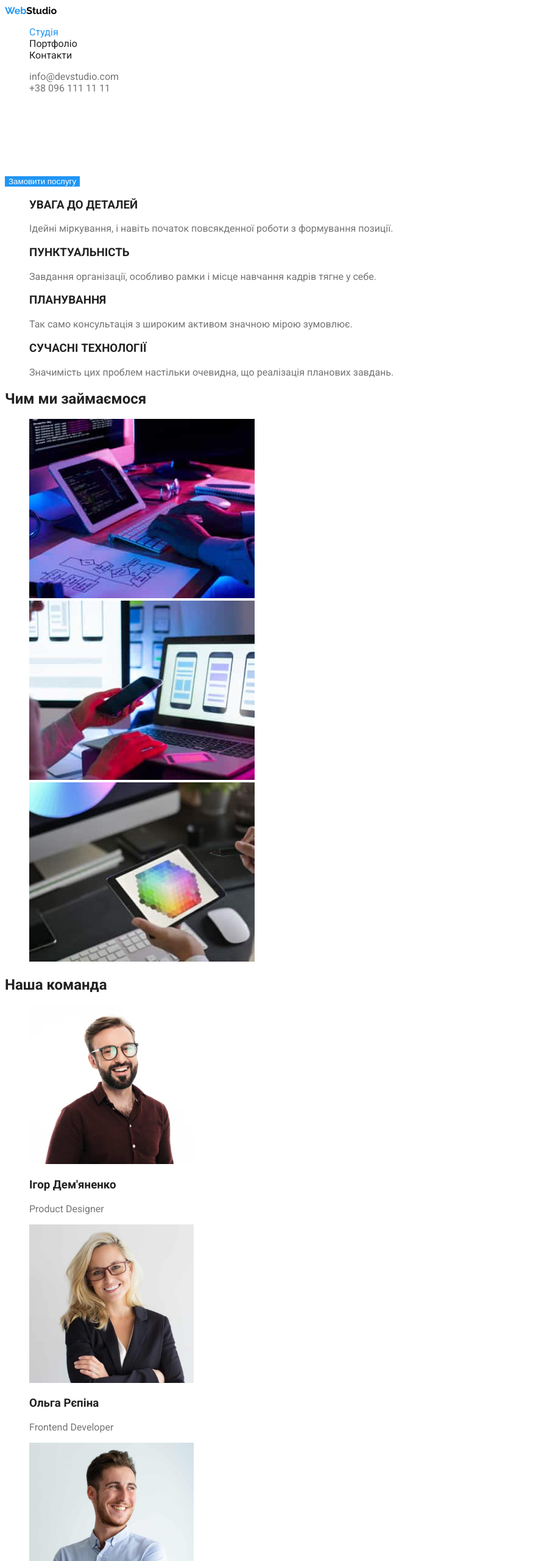
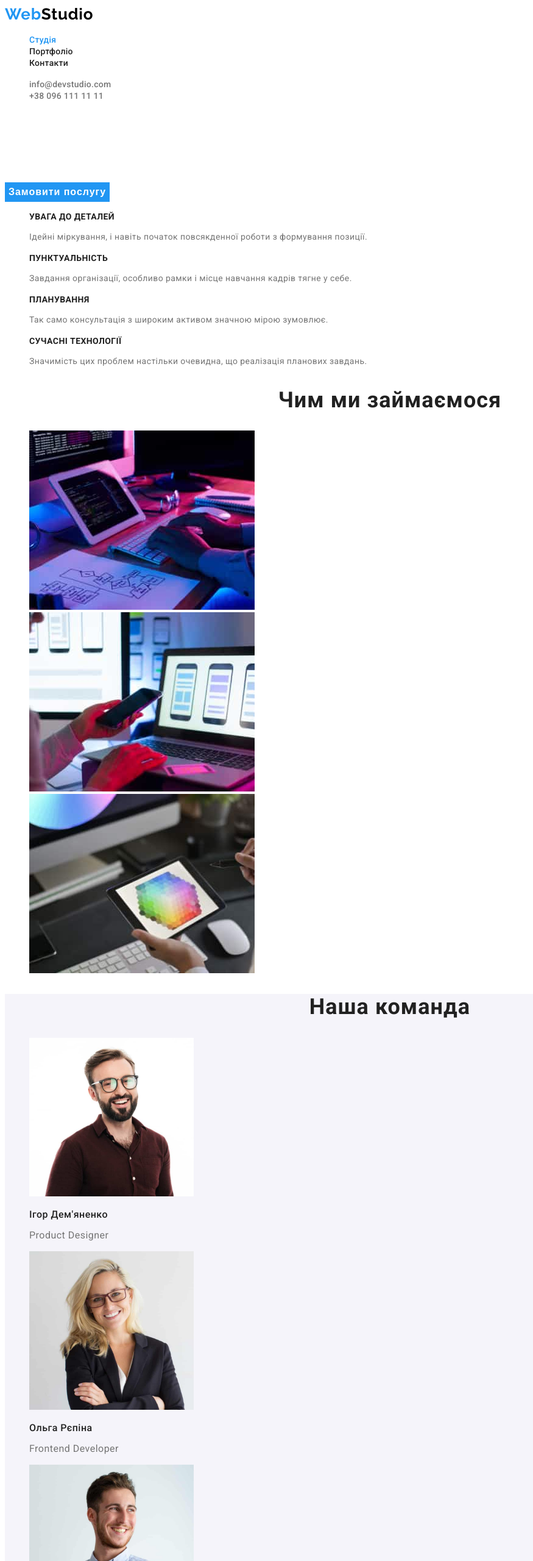
Before and after one commit to tet-n/goit-markup-hw-02, a plain HTML site: page index.html in a window 1280 px wide. Shown: the top 2560 px of the page at 61% size, without its empty margins (0-875 px from the left). Drawn offline with Linux system fonts and the light colour scheme.

Commit message:
added fonts

```diff
--- a/css/styles.css
+++ b/css/styles.css
@@ -13,6 +13,8 @@
   --primary-text-color: #757575;
   --title-text-color: #212121;
   --accent-color: #2196f3;
+  --primary-bg-color: #ffffff;
+  --secondary-bg-color: #f5f4fa;
 }
 
 .list {
@@ -20,7 +22,7 @@
 }
 
 body {
-  background-color: #ffffff;
+  background-color: var(--primary-bg-color);
   color: var(--primary-text-color);
   font-family: 'Roboto', sans-serif;
   font-style: normal;
@@ -32,7 +34,15 @@ body {
 .logo {
   color: #000000;
   font-family: 'Raleway';
+  font-weight: 700;
+  font-size: 26px;
+  line-height: 1.19;
+  letter-spacing: 0.03em;
   text-decoration: none;
+}
+
+.logo:hover {
+  color: var(--accent-color);
 }
 
 .logo-accent {
@@ -41,8 +51,12 @@ body {
 
 /* Навігація */
 .site-nav .link {
+  font-weight: 500;
+  font-size: 14px;
+  line-height: 1.14;
+  letter-spacing: 0.02em;
+  text-decoration: none;
   color: #212121;
-  text-decoration: none;
 }
 
 .site-nav .link:hover,
@@ -58,6 +72,10 @@ body {
 .contact .link {
   color: var(--primary-text-color);
   text-decoration: none;
+  font-weight: 500;
+  font-size: 14px;
+  line-height: 1.14;
+  letter-spacing: 0.02em;
 }
 
 .contact .link:hover,
@@ -81,23 +99,58 @@ body {
   background-color: var(--accent-color);
   border-style: none;
   cursor: pointer;
+  font-weight: 700;
+  font-size: 16px;
+  line-height: 1.88;
+  letter-spacing: 0.06em;
 }
 
 /* Секції */
 
 .section-title {
   color: var(--title-text-color);
+  font-weight: 700;
+  font-size: 36px;
+  line-height: 42px;
+  text-align: center;
+  letter-spacing: 0.03em;
 }
 
 /* Особливості */
 
 .feature-title {
   color: var(--title-text-color);
+  font-weight: 700;
+  font-size: 14px;
+  line-height: 1.36x;
+  letter-spacing: 0.03em;
+  text-transform: uppercase;
+}
+
+.feature-text {
+  font-size: 14px;
+  line-height: 1.71;
+  letter-spacing: 0.03em;
 }
 
 /* Наша команда */
-.title-name {
+
+.section-team {
+  background-color: var(--secondary-bg-color);
+}
+
+.title-team {
   color: var(--title-text-color);
+  font-weight: 500;
+  font-size: 16px;
+  line-height: 1.19;
+  letter-spacing: 0.03em;
+}
+
+.team-text {
+  font-size: 16px;
+  line-height: 1.18;
+  letter-spacing: 0.03em;
 }
 
 /* Підвал */
@@ -105,11 +158,17 @@ body {
 .address-footer {
   color: #ffffff;
   font-style: normal;
+  font-size: 14px;
+  line-height: 1.71;
+  letter-spacing: 0.03em;
 }
 
 .contact .link-footer {
   color: rgba(255, 255, 255, 0.6);
   text-decoration: none;
+  font-size: 14px;
+  line-height: 1.71;
+  letter-spacing: 0.03em;
 }
 
 .contact .link-footer:hover,
@@ -125,16 +184,16 @@ body {
   background-color: #f5f4fa;
   border-style: none;
   cursor: pointer;
+  font-weight: 500;
+  font-size: 16px;
+  line-height: 1.62;
+  letter-spacing: 0.03em;
 }
 
 .projects .btn:hover,
 .projects .btn:focus {
   color: #ffffff;
   background-color: var(--accent-color);
-}
-
-.item-title {
-  color: var(--title-text-color);
 }
 
 .item-link {
@@ -146,3 +205,17 @@ body {
 .item-link:focus {
   color: var(--accent-color);
 }
+
+.item-title {
+  /* color: var(--title-text-color); */
+  font-weight: 700;
+  font-size: 18px;
+  line-height: 2;
+  letter-spacing: 0.06em;
+}
+
+.item-text {
+  font-size: 16px;
+  line-height: 1.88;
+  letter-spacing: 0.03em;
+}
--- a/index.html
+++ b/index.html
@@ -44,19 +44,27 @@
         <ul class="list">
           <li>
             <h3 class="feature-title">УВАГА ДО ДЕТАЛЕЙ</h3>
-            <p>Ідейні міркування, і навіть початок повсякденної роботи з формування позиції.</p>
+            <p class="feature-text">
+              Ідейні міркування, і навіть початок повсякденної роботи з формування позиції.
+            </p>
           </li>
           <li>
             <h3 class="feature-title">ПУНКТУАЛЬНІСТЬ</h3>
-            <p>Завдання організації, особливо рамки і місце навчання кадрів тягне у себе.</p>
+            <p class="feature-text">
+              Завдання організації, особливо рамки і місце навчання кадрів тягне у себе.
+            </p>
           </li>
           <li>
             <h3 class="feature-title">ПЛАНУВАННЯ</h3>
-            <p>Так само консультація з широким активом значною мірою зумовлює.</p>
+            <p class="feature-text">
+              Так само консультація з широким активом значною мірою зумовлює.
+            </p>
           </li>
           <li>
             <h3 class="feature-title">СУЧАСНІ ТЕХНОЛОГІЇ</h3>
-            <p>Значимість цих проблем настільки очевидна, що реалізація планових завдань.</p>
+            <p class="feature-text">
+              Значимість цих проблем настільки очевидна, що реалізація планових завдань.
+            </p>
           </li>
         </ul>
       </section>
@@ -78,28 +86,28 @@
       </section>
 
       <!-- Наша команда -->
-      <section class="section">
+      <section class="section-team">
         <h2 class="section-title">Наша команда</h2>
         <ul class="list">
           <li>
             <img src="./images/team_1.jpg" alt="Ігор Дем'яненко" width="270" height="260" />
-            <h3 class="title-name">Ігор Дем'яненко</h3>
-            <p>Product Designer</p>
+            <h3 class="title-team">Ігор Дем'яненко</h3>
+            <p class="team-text">Product Designer</p>
           </li>
           <li>
             <img src="./images/team_2.jpg" alt="Ольга Рєпіна" width="270" height="260" />
-            <h3 class="title-name">Ольга Рєпіна</h3>
-            <p lang="en">Frontend Developer</p>
+            <h3 class="title-team">Ольга Рєпіна</h3>
+            <p class="team-text" lang="en">Frontend Developer</p>
           </li>
           <li>
             <img src="./images/team_3.jpg" alt="Микола Тарасов" width="270" height="260" />
-            <h3 class="title-name">Микола Тарасов</h3>
-            <p lang="en">Marketing</p>
+            <h3 class="title-team">Микола Тарасов</h3>
+            <p class="team-text" lang="en">Marketing</p>
           </li>
           <li>
             <img src="./images/team_4.jpg" alt="Михайло Єрмаков" width="270" height="260" />
-            <h3 class="title-name">Михайло Єрмаков</h3>
-            <p lang="en">UI Designer</p>
+            <h3 class="title-team">Михайло Єрмаков</h3>
+            <p class="team-text" lang="en">UI Designer</p>
           </li>
         </ul>
       </section>
```
Also changed, not shown: portfolio.html (+4 -4 lines).
